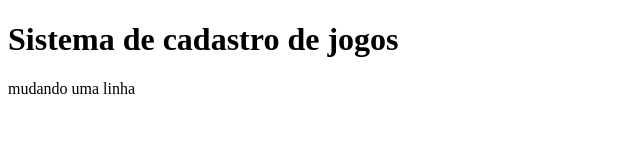
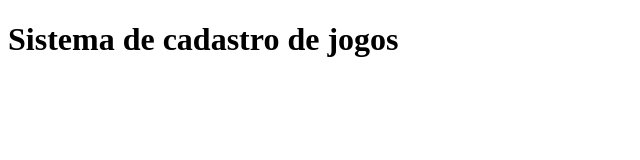
Before and after one commit to GabrielVian/sitema-de-cadastro, a plain HTML site: page index.html in a window 1280 px wide. Shown: the whole page, without its empty margins (0-640 px from the left). Drawn offline with Linux system fonts and the light colour scheme.

Commit message:
voltando ao passado

```diff
--- a/index.html
+++ b/index.html
@@ -8,7 +8,6 @@
 </head>
 <body>
     <h1>Sistema de cadastro de jogos</h1>
-    <p>mudando uma linha</p>
     <script src="app.js"></script>
 </body>
 </html>
```
